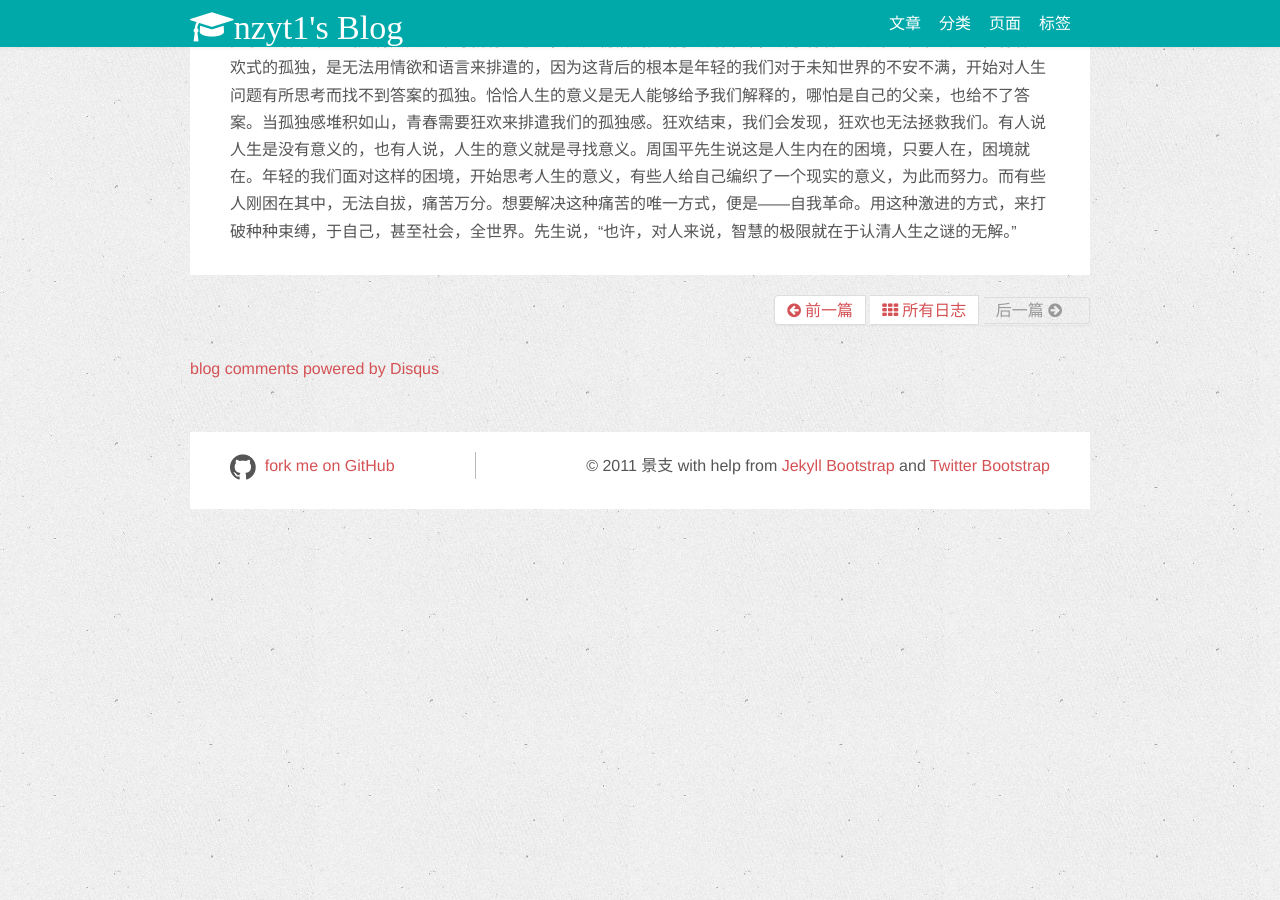
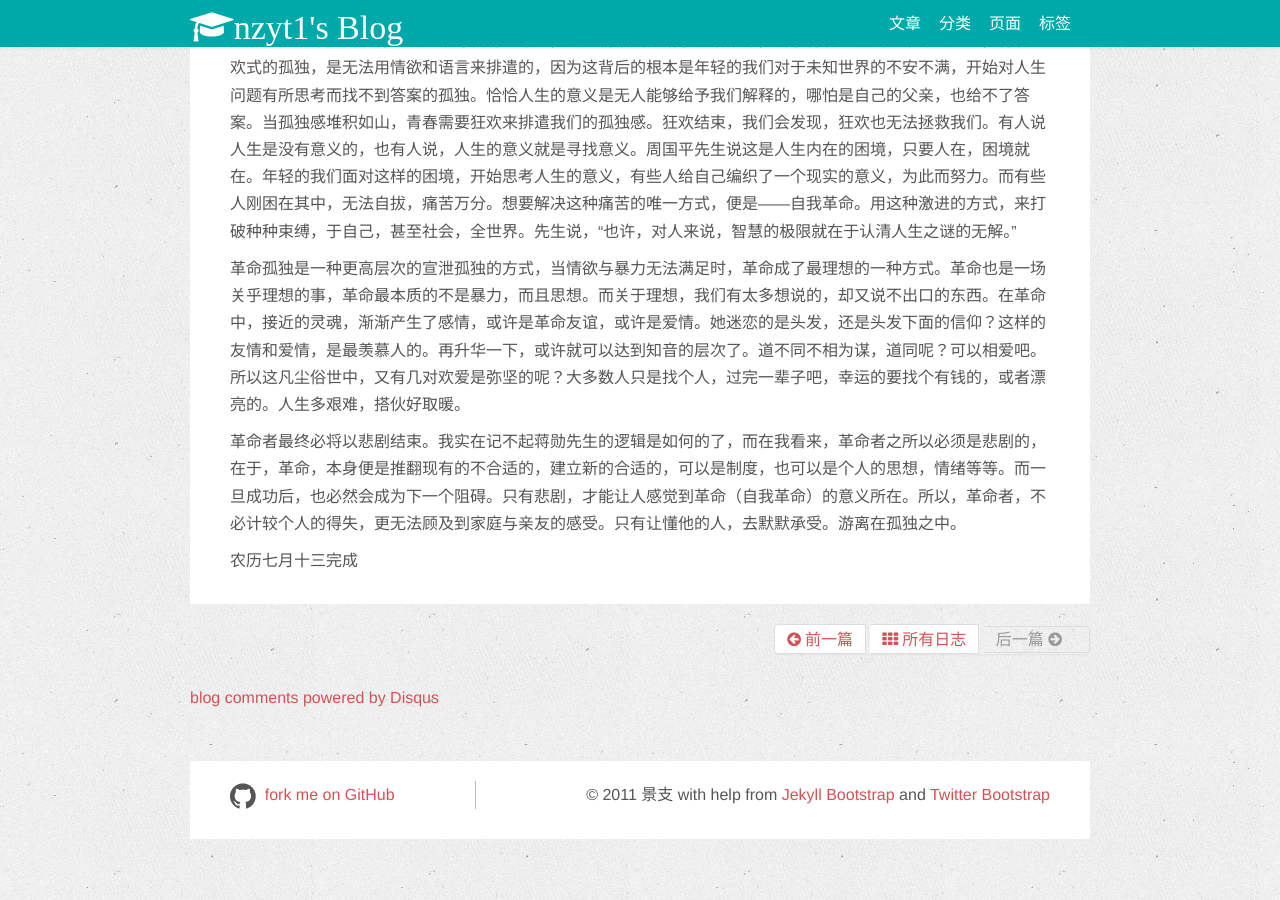
Before and after one commit to noobPlusPlus/noobplusplus.github.io, a Jekyll site: the page built from _posts/2016-07-25-孤独六讲.md, in a window 1280 px wide and 900 px high, scrolled down 924 px. Built offline with Jekyll 4.4.1, drawn with Linux system fonts in a browser that asks for light colours; nearby versions of some CDN libraries; comment, search, counter and statistics services are not loaded.

Commit message:
modify 孤独六讲

```diff
--- a/_posts/2016-07-25-孤独六讲.md
+++ b/_posts/2016-07-25-孤独六讲.md
@@ -30,6 +30,12 @@ published: true
 
 关于革命孤独，我有很强烈的一种感受，蒋勋先生用了很多真实的革命来说明这点，而我恰恰认为革命一词不当是局限于政治革命。当然蒋勋先生本身就有这意思，只是篇幅更多给了政治革命，讲了青春狂欢式的革命。是的，青春狂欢式的孤独，是无法用情欲和语言来排遣的，因为这背后的根本是年轻的我们对于未知世界的不安不满，开始对人生问题有所思考而找不到答案的孤独。恰恰人生的意义是无人能够给予我们解释的，哪怕是自己的父亲，也给不了答案。当孤独感堆积如山，青春需要狂欢来排遣我们的孤独感。狂欢结束，我们会发现，狂欢也无法拯救我们。有人说人生是没有意义的，也有人说，人生的意义就是寻找意义。周国平先生说这是人生内在的困境，只要人在，困境就在。年轻的我们面对这样的困境，开始思考人生的意义，有些人给自己编织了一个现实的意义，为此而努力。而有些人刚困在其中，无法自拔，痛苦万分。想要解决这种痛苦的唯一方式，便是——自我革命。用这种激进的方式，来打破种种束缚，于自己，甚至社会，全世界。先生说，“也许，对人来说，智慧的极限就在于认清人生之谜的无解。”
 
+革命孤独是一种更高层次的宣泄孤独的方式，当情欲与暴力无法满足时，革命成了最理想的一种方式。革命也是一场关乎理想的事，革命最本质的不是暴力，而且思想。而关于理想，我们有太多想说的，却又说不出口的东西。在革命中，接近的灵魂，渐渐产生了感情，或许是革命友谊，或许是爱情。她迷恋的是头发，还是头发下面的信仰？这样的友情和爱情，是最羡慕人的。再升华一下，或许就可以达到知音的层次了。道不同不相为谋，道同呢？可以相爱吧。所以这凡尘俗世中，又有几对欢爱是弥坚的呢？大多数人只是找个人，过完一辈子吧，幸运的要找个有钱的，或者漂亮的。人生多艰难，搭伙好取暖。
+
+革命者最终必将以悲剧结束。我实在记不起蒋勋先生的逻辑是如何的了，而在我看来，革命者之所以必须是悲剧的，在于，革命，本身便是推翻现有的不合适的，建立新的合适的，可以是制度，也可以是个人的思想，情绪等等。而一旦成功后，也必然会成为下一个阻碍。只有悲剧，才能让人感觉到革命（自我革命）的意义所在。所以，革命者，不必计较个人的得失，更无法顾及到家庭与亲友的感受。只有让懂他的人，去默默承受。游离在孤独之中。
+
+农历七月十三完成
+
 {% if page.comments %}
 <div id="disqus_thread"></div>
 <script>
```
